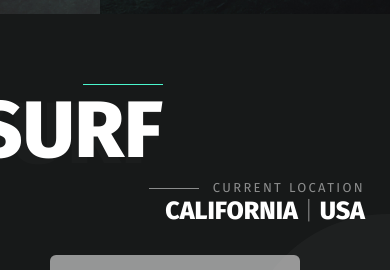
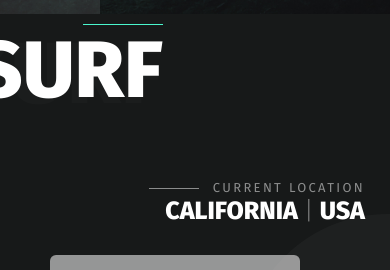
Before and after one commit to Fudbuunild/surfing, a plain HTML site: page index.html in a window 390 px wide. Shown: the part 830-1100 px from the top of the page. Drawn offline with nearby package versions, Linux system fonts and the light colour scheme.

Commit message:
Update 2021-01-28T15:44:22.301Z

```diff
--- a/index.html
+++ b/index.html
@@ -143,7 +143,7 @@
   </header>
   <div class="container">
   <section class="serf">
-    <div class="title">
+    <div class="title ts">
         <span>
         surf
         <h3>surf</h3>
--- a/scss/_media.scss
+++ b/scss/_media.scss
@@ -472,6 +472,11 @@
 }
 
 @media (max-width: 460px) {
+    .ts {
+        span {
+            top: -60px;
+        }
+    }
     .header__aside {
         display: block;
         text-align: center;
```
Also changed, not shown: css/style.min.css.
